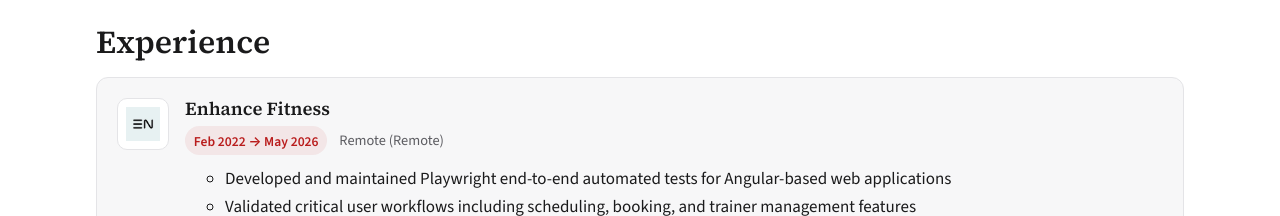
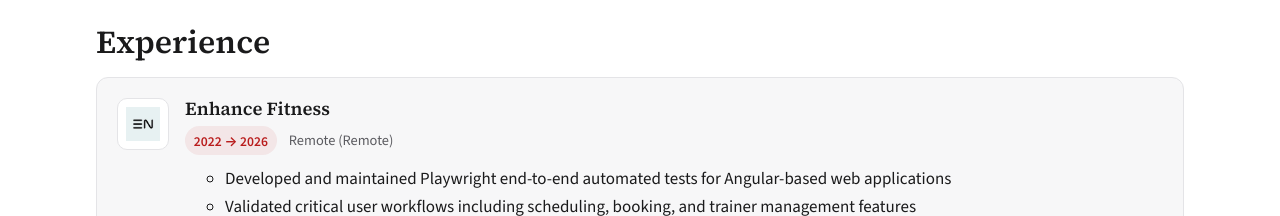
Before and after one commit to isaacpalomo/web-portfolio, an Angular app in the folder frontend/: page / in a window 1280 px wide. Shown: the part 1080-1296 px from the top of the page. Built offline with nearby package versions, Linux system fonts and the light colour scheme.

Commit message:
fix: remove months

```diff
--- a/frontend/src/app/app.component.ts
+++ b/frontend/src/app/app.component.ts
@@ -22,8 +22,8 @@
     {
       company: 'Enhance Fitness',
       logo: '/assets/enhance.png',
-      start: 'Feb 2022',
-      end: 'May 2026',
+      start: '2022',
+      end: '2026',
       location: 'Remote',
       workMode: 'Remote',
       bulletPoints: [
```
